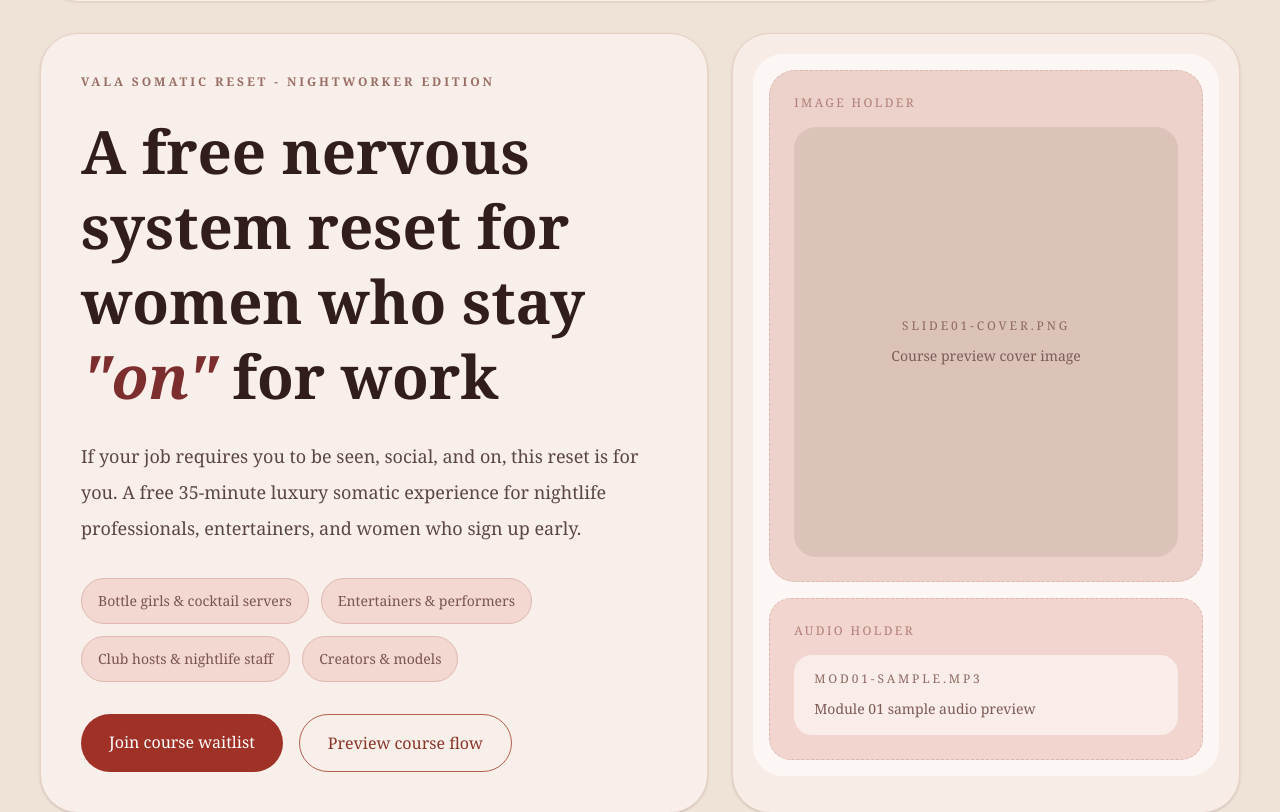
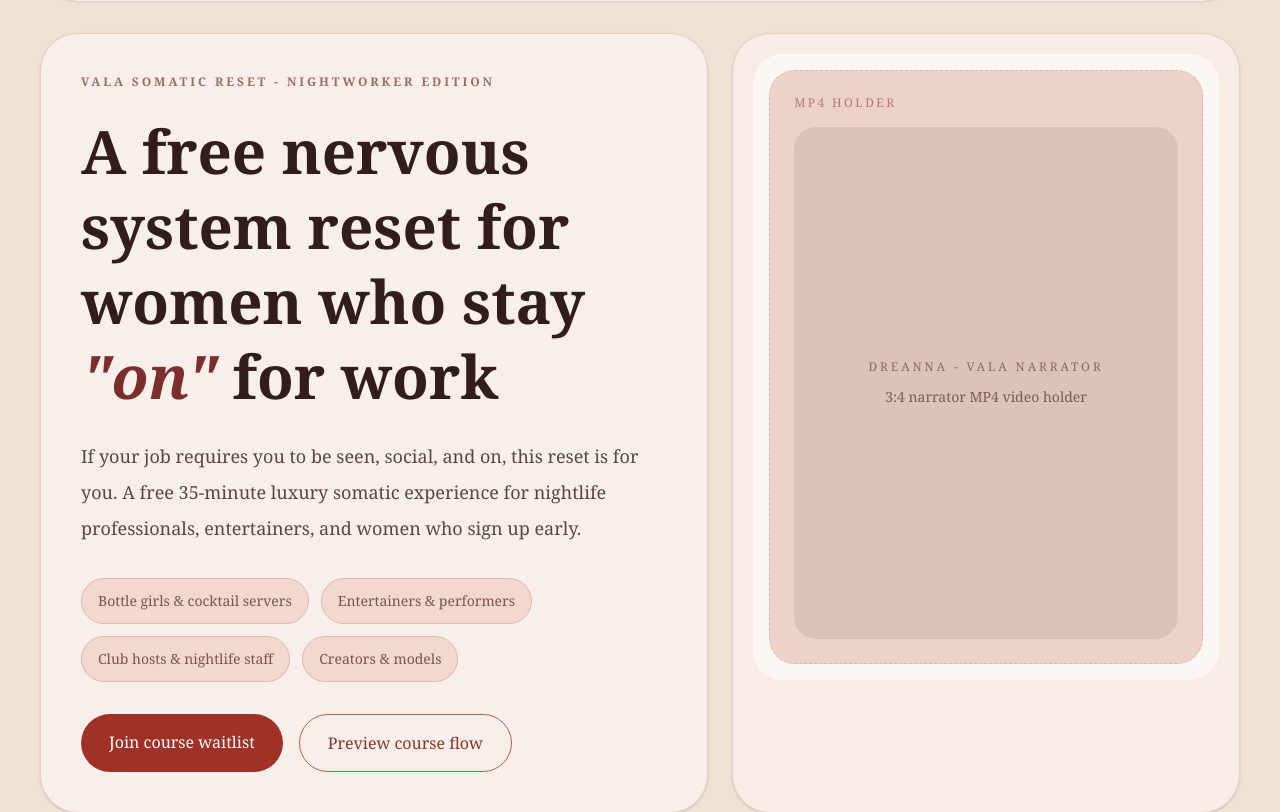
Before and after one commit to hypnovala/intro-vala-somatic, a Next.js app: page / in a window 1280 px wide. Shown: the part 2014-2826 px from the top of the page. Built offline with nearby package versions, Linux system fonts and the light colour scheme.

Commit message:
Replace preview holders with narrator video tile

```diff
--- a/app/page.tsx
+++ b/app/page.tsx
@@ -54,10 +54,8 @@ const previewTags = [
 ];
 
 export default function Page() {
-  const slideCoverPath = path.join(process.cwd(), "public", "slide01-cover.png");
-  const audioSamplePath = path.join(process.cwd(), "public", "mod01-sample.mp3");
-  const hasSlideCover = fs.existsSync(slideCoverPath);
-  const hasAudioSample = fs.existsSync(audioSamplePath);
+  const narratorVideoPath = path.join(process.cwd(), "public", "dreanna-vala-narrator.mp4");
+  const hasNarratorVideo = fs.existsSync(narratorVideoPath);
 
   return (
     <main className="min-h-screen bg-[var(--vala-sand)] text-[var(--vala-ink)]">
@@ -251,43 +249,30 @@ export default function Page() {
           <div className="rounded-[38px] border border-[var(--vala-line)] bg-[#f8ece7] p-5 shadow-sm">
             <div className="rounded-[30px] bg-white/60 p-4">
               <div className="rounded-[26px] border border-dashed border-[#ddb7ae] bg-[#ecd2ca] p-6">
-                <p className="text-xs uppercase tracking-[0.2em] text-[#b07e76]">Image holder</p>
-                {hasSlideCover ? (
+                <p className="text-xs uppercase tracking-[0.2em] text-[#b07e76]">MP4 holder</p>
+                {hasNarratorVideo ? (
                   <div className="relative mt-4 overflow-hidden rounded-[22px] bg-[#dbc3ba]">
-                    <img
-                      src="/slide01-cover.png"
-                      alt="VALA Nightworker slide 01 cover"
-                      className="h-[430px] w-full object-cover"
-                    />
+                    <video
+                      controls
+                      playsInline
+                      preload="metadata"
+                      className="aspect-[3/4] w-full object-cover"
+                    >
+                      <source src="/dreanna-vala-narrator.mp4" type="video/mp4" />
+                      Your browser does not support the video tag.
+                    </video>
                     <div className="absolute bottom-4 left-4 rounded-full bg-[#543733] px-4 py-2 text-xs uppercase tracking-[0.22em] text-white">
-                      Slide 01 - Cover
+                      Dreanna - VALA Narrator
                     </div>
                   </div>
                 ) : (
-                  <div className="mt-4 flex h-[430px] items-center justify-center rounded-[22px] bg-[#dbc3ba] text-center">
+                  <div className="mt-4 flex aspect-[3/4] w-full items-center justify-center rounded-[22px] bg-[#dbc3ba] text-center">
                     <div>
-                      <p className="text-xs uppercase tracking-[0.24em] text-[#8f6962]">slide01-cover.png</p>
-                      <p className="mt-3 text-sm text-[#7d5b55]">Course preview cover image</p>
+                      <p className="text-xs uppercase tracking-[0.24em] text-[#8f6962]">
+                        Dreanna - VALA Narrator
+                      </p>
+                      <p className="mt-3 text-sm text-[#7d5b55]">3:4 narrator MP4 video holder</p>
                     </div>
-                  </div>
-                )}
-              </div>
-
-              <div className="mt-4 rounded-[22px] border border-dashed border-[#ddb7ae] bg-[#f1d5ce] p-6">
-                <p className="text-xs uppercase tracking-[0.2em] text-[#b07e76]">Audio holder</p>
-                {hasAudioSample ? (
-                  <div className="mt-4 rounded-[18px] bg-white/55 px-5 py-4">
-                    <p className="text-xs uppercase tracking-[0.24em] text-[#8f6962]">mod01-sample.mp3</p>
-                    <p className="mt-3 text-sm text-[#7d5b55]">Module 01 sample audio preview</p>
-                    <audio controls preload="none" className="mt-4 w-full">
-                      <source src="/mod01-sample.mp3" type="audio/mpeg" />
-                      Your browser does not support the audio element.
-                    </audio>
-                  </div>
-                ) : (
-                  <div className="mt-4 rounded-[18px] bg-white/55 px-5 py-4">
-                    <p className="text-xs uppercase tracking-[0.24em] text-[#8f6962]">mod01-sample.mp3</p>
-                    <p className="mt-3 text-sm text-[#7d5b55]">Module 01 sample audio preview</p>
                   </div>
                 )}
               </div>
```
